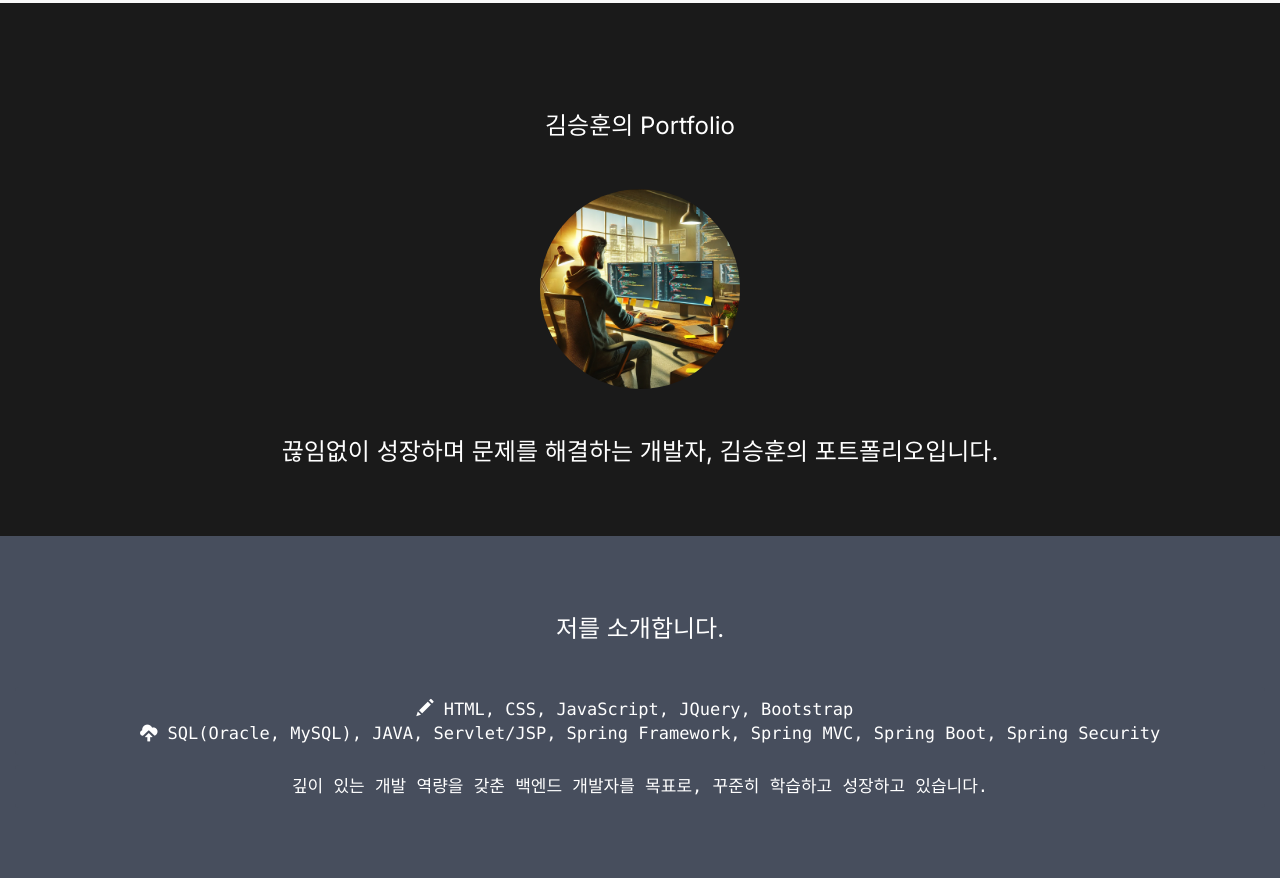
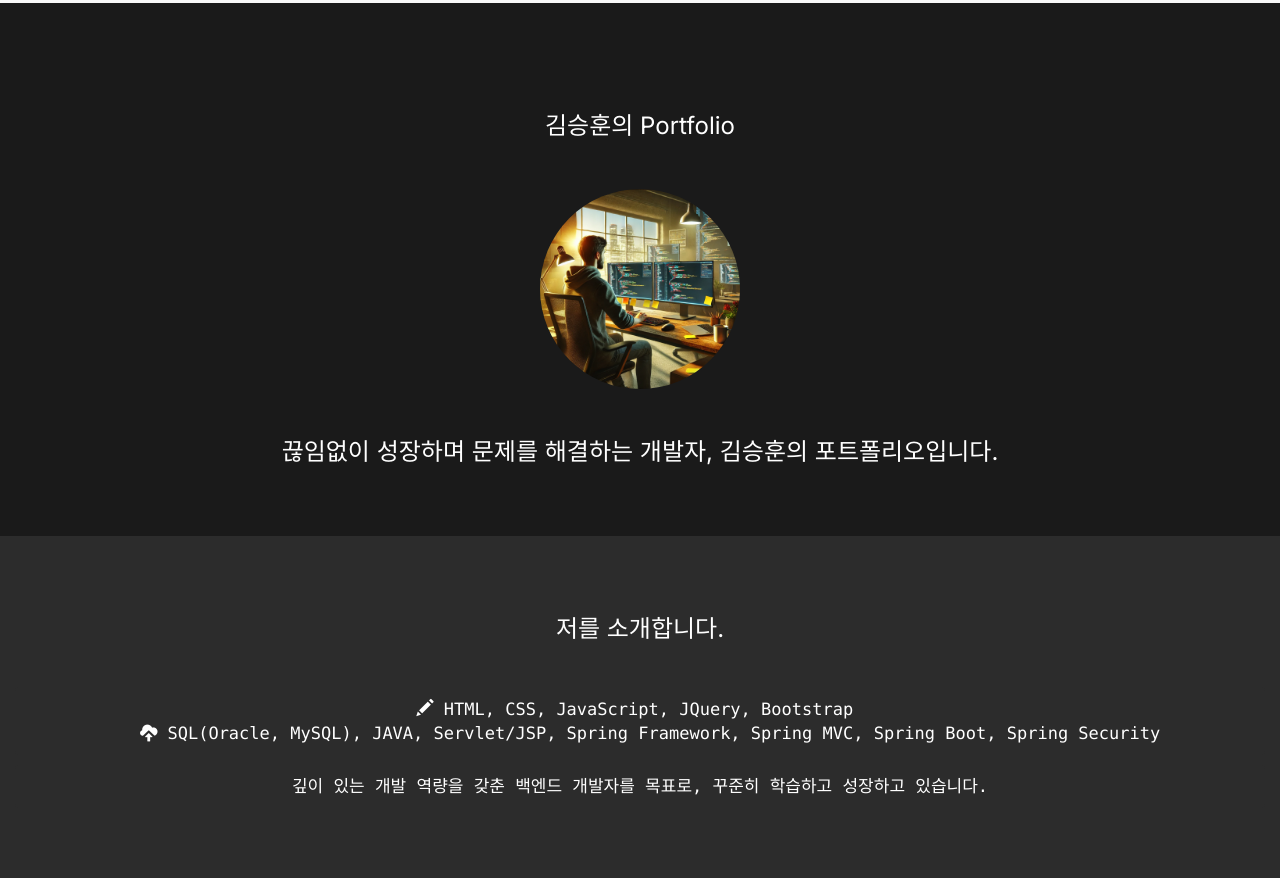
Before and after one commit to SeungHun333/portfolio, a plain HTML site: page index.html in a window 1280 px wide. Shown: the part 67-952 px from the top of the page. Drawn offline with nearby package versions, Linux system fonts and the light colour scheme; a web font is replaced by a local one.

Commit message:
Update index.html

```diff
--- a/index.html
+++ b/index.html
@@ -21,7 +21,7 @@
     }
     pre {
       border: none;
-      background-color: #474e5d;
+      background-color: #2c2c2c;
       color: #ffffff;
       text-align: center;
       font-size: 17px;
@@ -56,7 +56,7 @@
       margin-top: 50px;
     }
     .bg-2 {
-      background-color: #474e5d;
+      background-color: #2c2c2c;
       color: #ffffff;
     }
     .bg-3 {
```
